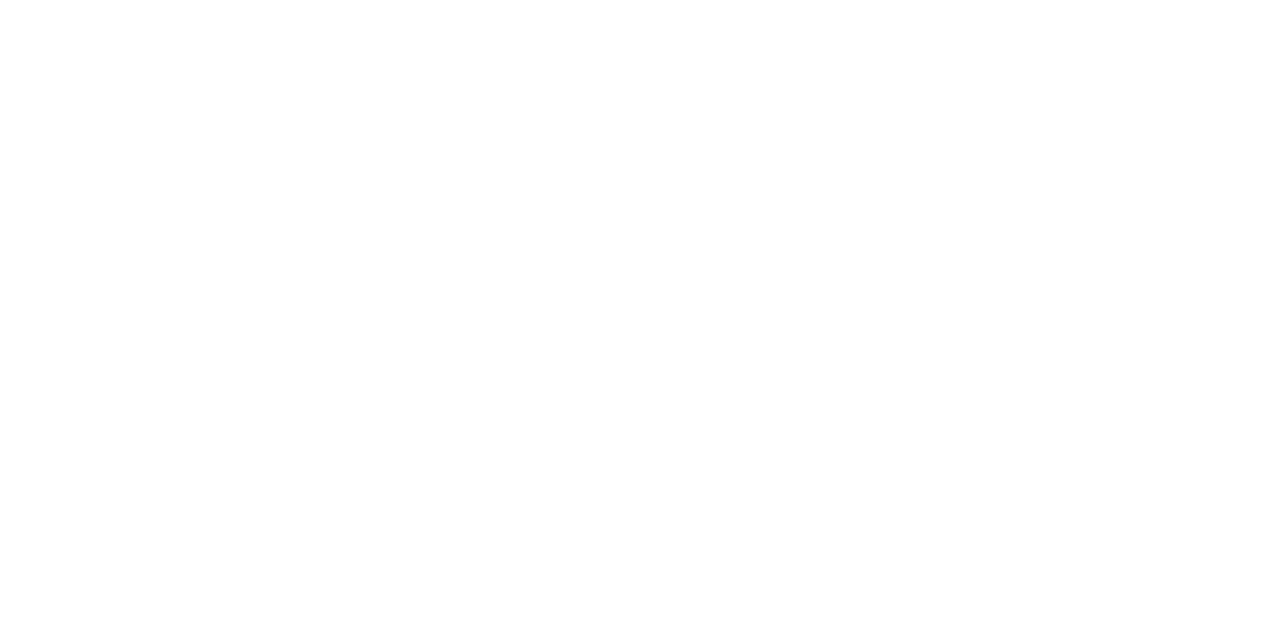
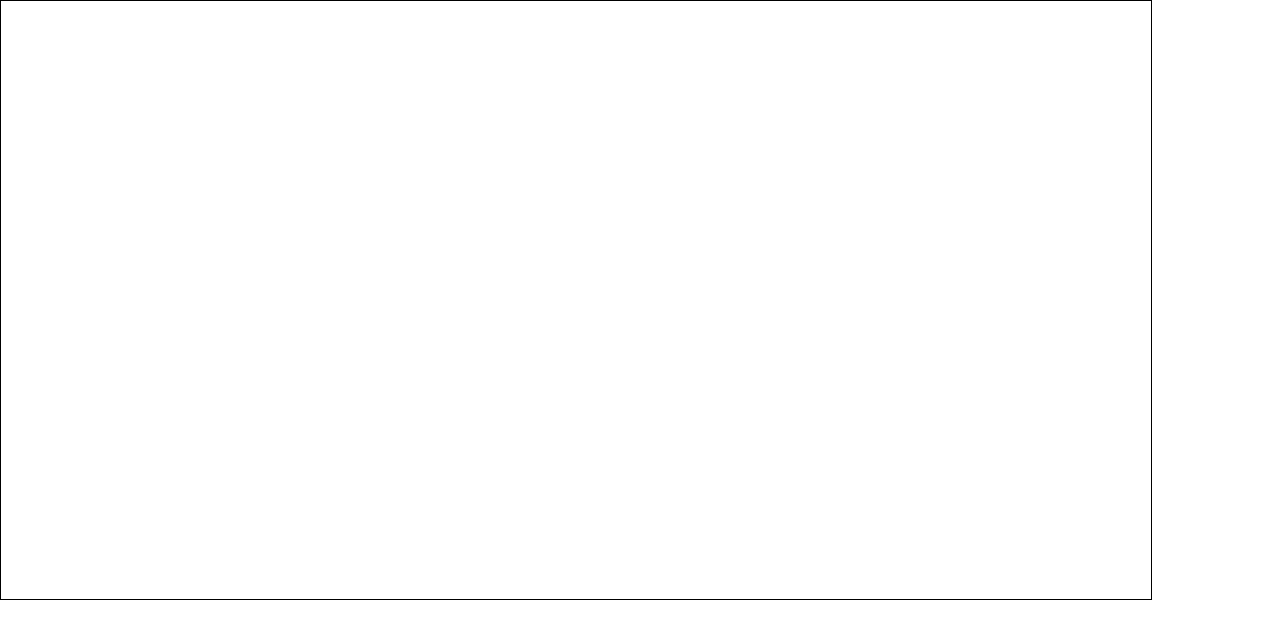
Before and after one commit to c-marsh/Break-it, a plain HTML site: page index.html in a window 1280 px wide. Drawn offline with nearby package versions, Linux system fonts and the light colour scheme.

Commit message:
Add canvas

```diff
--- a/index.html
+++ b/index.html
@@ -10,7 +10,7 @@
 <title>Title</title>
 </head>
 <body>
-
+<canvas id="game" class=""></canvas>
 
 
 
```
